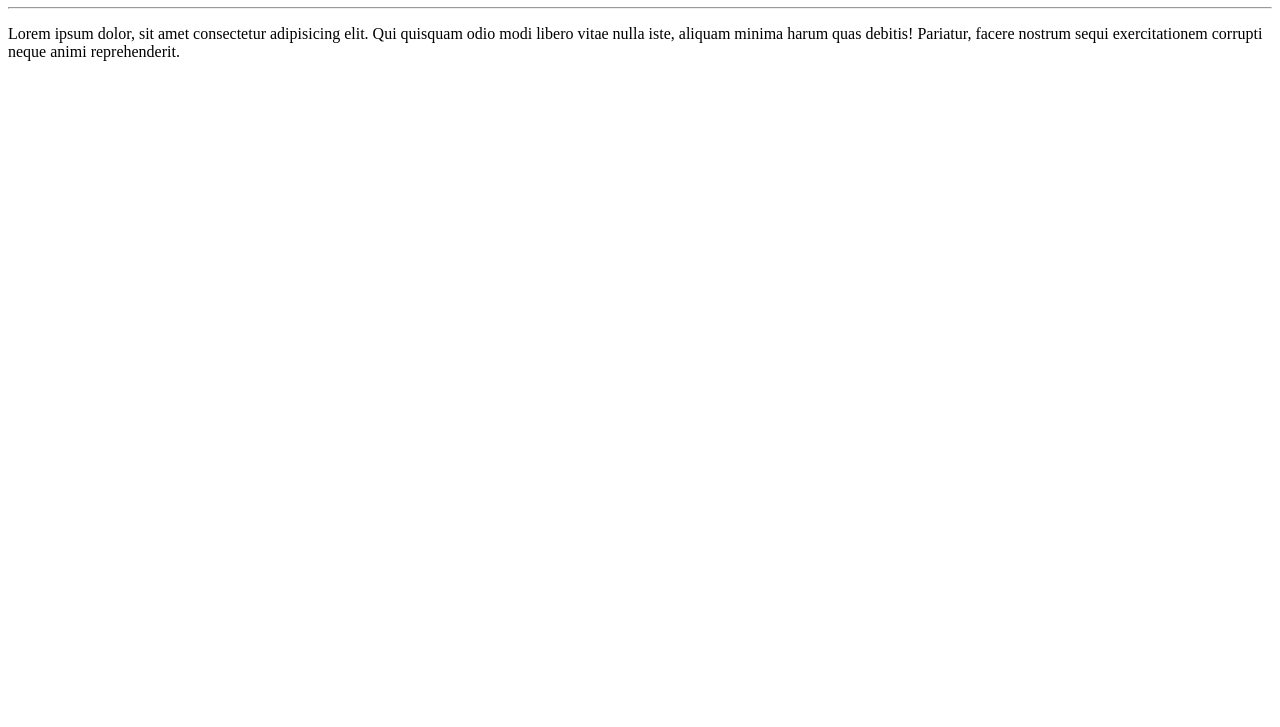
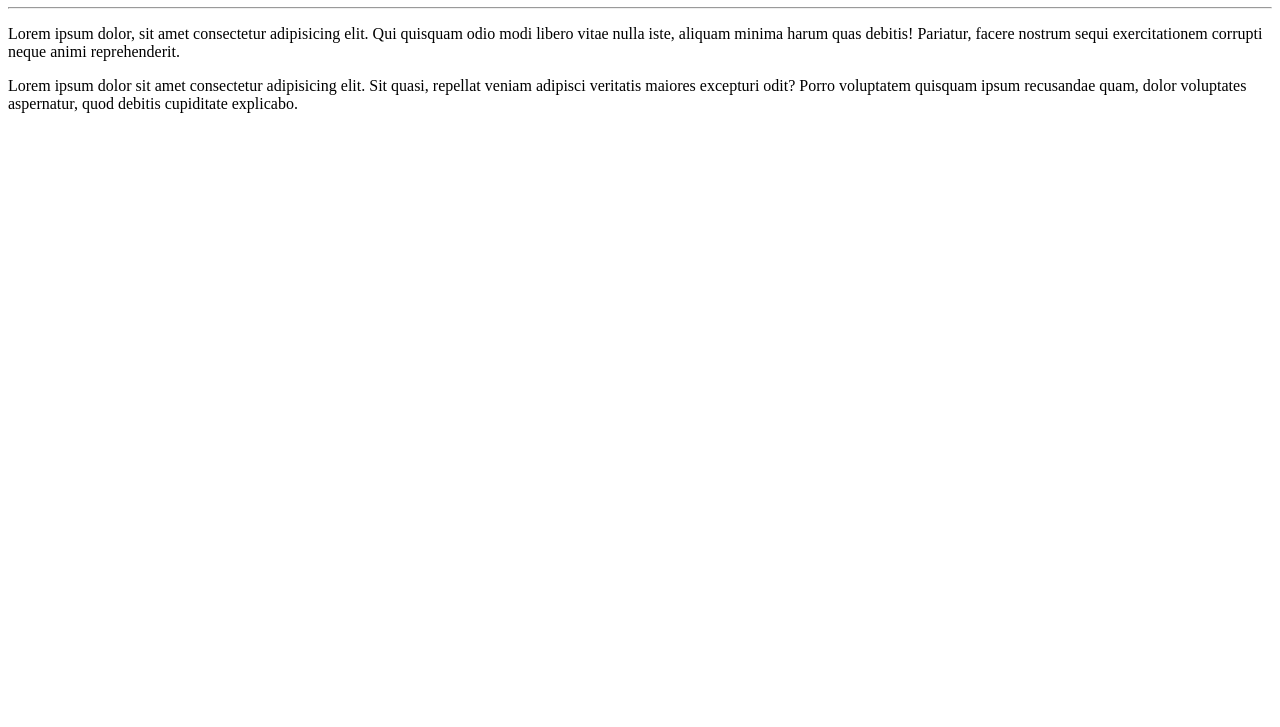
Before and after one commit to TioHadess/Agora-vai, a plain HTML site: page Site-exemplo/index.html in a window 1280 px wide. Shown: the part 73-800 px from the top of the page. Drawn offline with Linux system fonts and the light colour scheme.

Commit message:
Update index.html
Add new paragraph

```diff
--- a/Site-exemplo/index.html
+++ b/Site-exemplo/index.html
@@ -9,5 +9,6 @@
     <h1>Olá, mundo</h1>
     <hr>
     <p>Lorem ipsum dolor, sit amet consectetur adipisicing elit. Qui quisquam odio modi libero vitae nulla iste, aliquam minima harum quas debitis! Pariatur, facere nostrum sequi exercitationem corrupti neque animi reprehenderit.</p>
+    <p>Lorem ipsum dolor sit amet consectetur adipisicing elit. Sit quasi, repellat veniam adipisci veritatis maiores excepturi odit? Porro voluptatem quisquam ipsum recusandae quam, dolor voluptates aspernatur, quod debitis cupiditate explicabo.</p>
 </body>
 </html>
```
